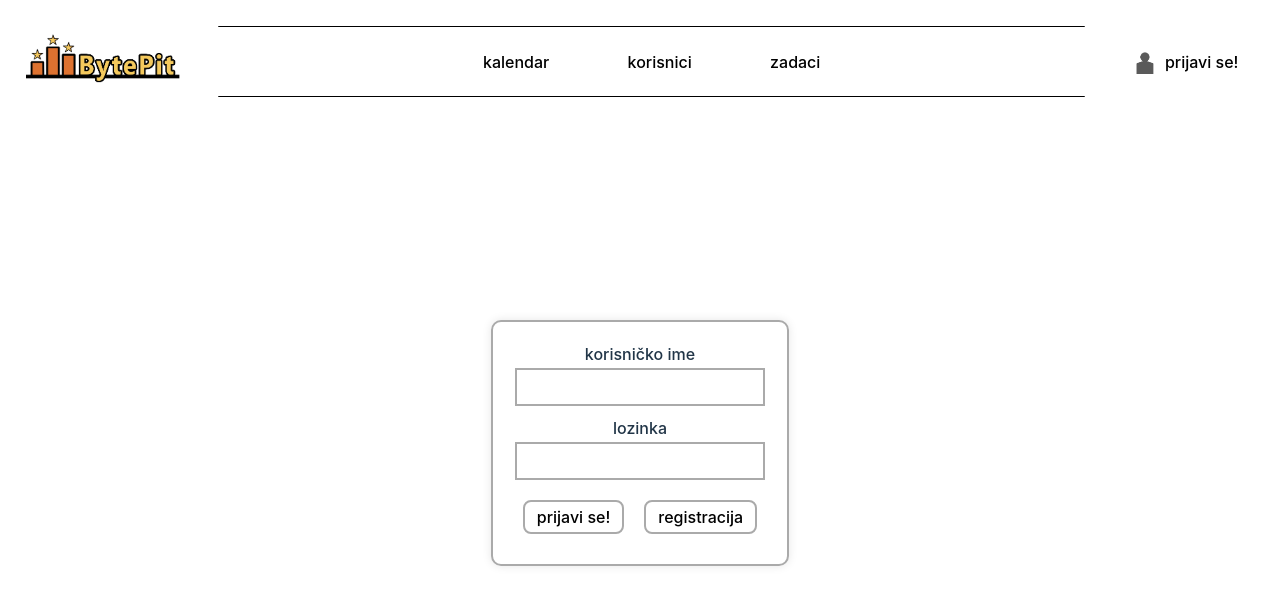
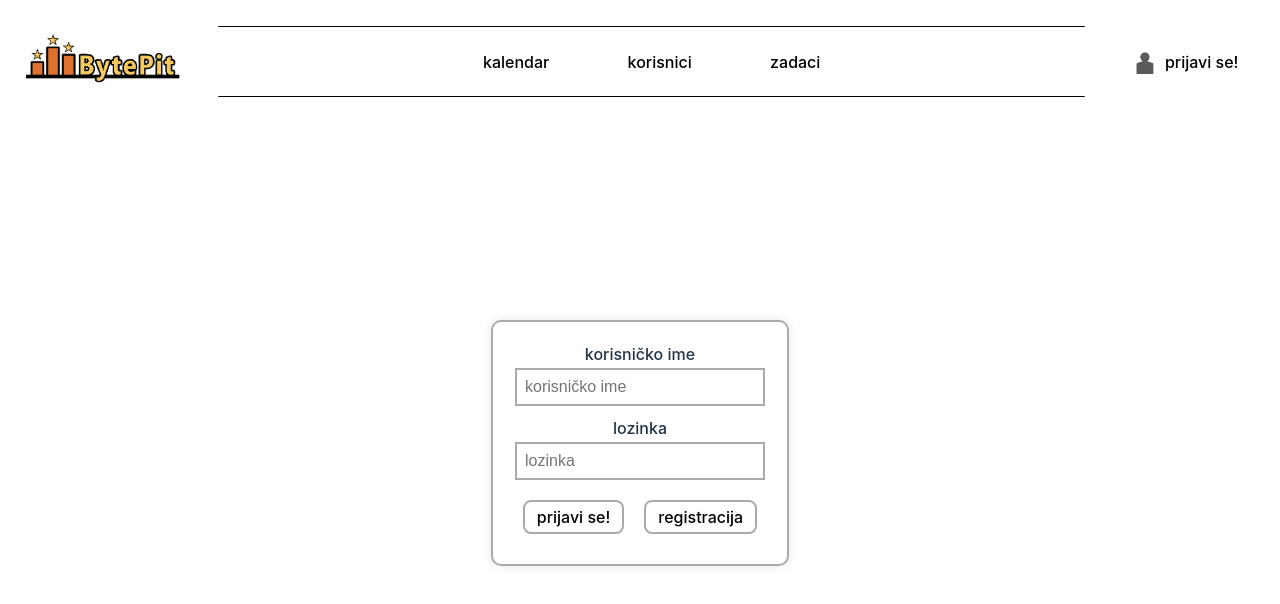
Before and after one commit to mh53837/Looney-Codes, a React (Vite) app in the folder frontend/BytePitFE/: page /login in a window 1280 px wide. Shown: the top 604 px of the page. Built offline with nearby package versions, Linux system fonts and the light colour scheme.

Commit message:
placeholderi za login, pozdrav za logiranog korisnika, odjava

```diff
--- a/frontend/BytePitFE/src/App.tsx
+++ b/frontend/BytePitFE/src/App.tsx
@@ -6,8 +6,19 @@ import Login from './components/Login.tsx';
 import { Navbar } from './layout/Navbar.tsx';
 import { BrowserRouter as Router, Routes, Route } from 'react-router-dom';
 import Register from "./components/Register.tsx";
+import { useState } from 'react';
 
 const App = () => {
+    const [loggedInUser, setLoggedInUser] = useState<string | null>(null);
+
+    const handleLogin = (korisnickoIme: string) => {
+        setLoggedInUser(korisnickoIme);
+    };
+
+    const handleLogout = () => {
+        setLoggedInUser(null);
+    };
+
     return (
         <Router>
             <Navbar />
@@ -15,7 +26,18 @@ const App = () => {
                     <Route path="/" element={<Home />} />
                     <Route path="/user/all" element={<UserList />} />
                     <Route path="/problems/all" element={<ProblemsList />} />
-                    <Route path="/login" element={<Login onLogin={() => console.log('User logged in!')} />} />
+                    <Route path="/login" element={
+                    <div>
+                        {loggedInUser ? (
+                            <div>
+                                <p>pozdrav, {loggedInUser}!</p>
+                                <button onClick={handleLogout}>odjavi se!</button>
+                                {/*  */}
+                            </div>
+                        ) : (
+                            <Login onLogin={handleLogin} />
+                        )}
+                    </div>} />
                     <Route path="/register" element={<Register onRegister={() => console.log('User registered!')} />} />
                 </Routes>
         </Router>
--- a/frontend/BytePitFE/src/components/Login.tsx
+++ b/frontend/BytePitFE/src/components/Login.tsx
@@ -3,7 +3,7 @@ import { Link } from 'react-router-dom';
 import './Login.css';
 
 interface LoginProps {
-    onLogin: () => void;
+    onLogin: (korisnickoIme: string) => void;
 }
 
 interface LoginForm {
@@ -37,7 +37,7 @@ const Login: React.FC<LoginProps> = (props) => {
         fetch('/api/user/login', options).then((response) => {
             if (response.status === 200) {
                 console.log("Success!");
-                props.onLogin();
+                props.onLogin(loginForm.korisnickoIme);
             } else {
                 setError('Login failed!');
             }
@@ -50,11 +50,11 @@ const Login: React.FC<LoginProps> = (props) => {
                 <form onSubmit={onSubmit}>
                     <div className="FormRow">
                         <label>korisničko ime</label>
-                        <input name="korisnickoIme" onChange={onChange} value={loginForm.korisnickoIme} />
+                        <input name="korisnickoIme" placeholder='korisničko ime' onChange={onChange} value={loginForm.korisnickoIme} />
                     </div>
                     <div className="FormRow">
                         <label>lozinka</label>
-                        <input name="lozinka" type="password" onChange={onChange} value={loginForm.lozinka} />
+                        <input name="lozinka" placeholder='lozinka' type="password" onChange={onChange} value={loginForm.lozinka} />
                     </div>
                     <div className="error">{error}</div>
                     <button type="submit">prijavi se!</button>
```
